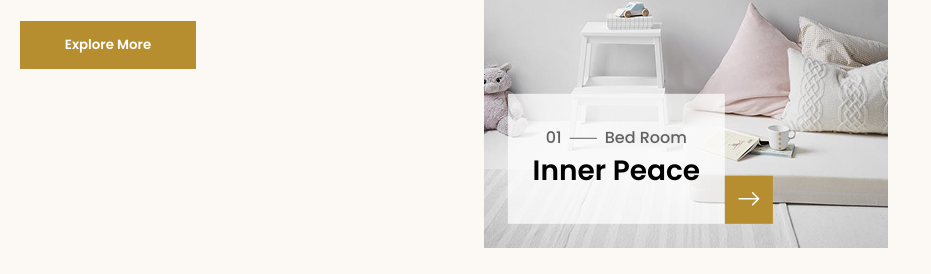
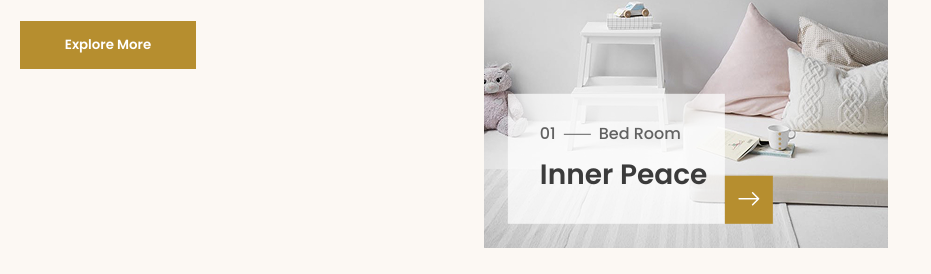
Before and after one commit to Hannalysis/furniture-site-implementation, a React (Vite) app: page / in a window 1280 px wide. Shown: the part 3132-3406 px from the top of the page, without its empty margins (0-931 px from the left). Built offline with nearby package versions, Linux system fonts and the light colour scheme.

Commit message:
styling: InnerPeace text color and margins added
Also fixed inner container so all text is left justified
w/ a margin instead of centred.

```diff
--- a/src/pages/Home/Inspirations/Inspirations.module.css
+++ b/src/pages/Home/Inspirations/Inspirations.module.css
@@ -61,8 +61,9 @@
     background-color: var(--inspirations-room-card-bg);
     display: flex;
     flex-direction: column;
-    align-items: center;
+    /* align-items: center; */
     justify-content: center;
+    padding-left: 32px;
 }
 
 .inspirationsRoomCardLabel {
@@ -84,6 +85,8 @@
 .inspirationsInnerPeaceText {
     font-size: var(--font-size-inner-peace);
     font-weight: var(--font-weight-semi-bold);
+    color: var(--card-text-colour);
+    margin-top: 8px;
 }
 
 .inspirationsButtonContainer {
```
